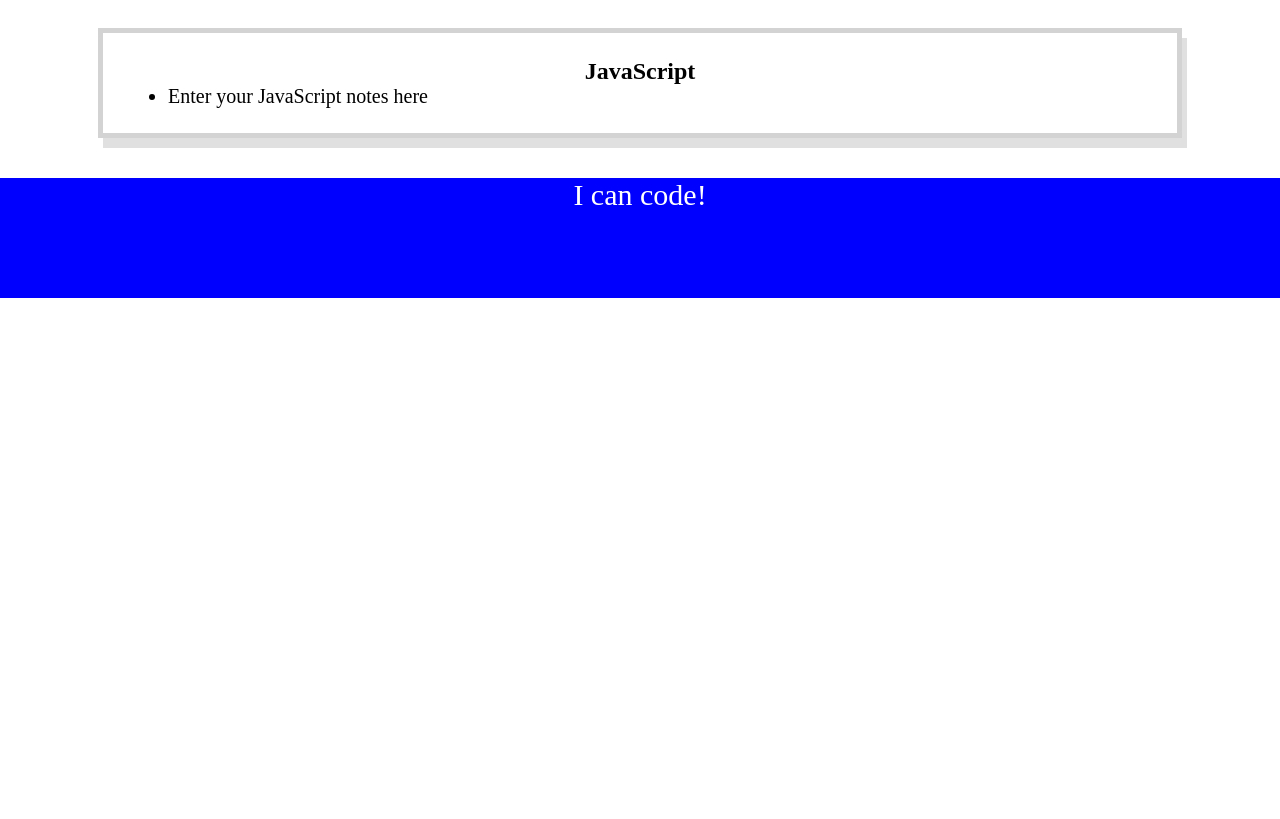
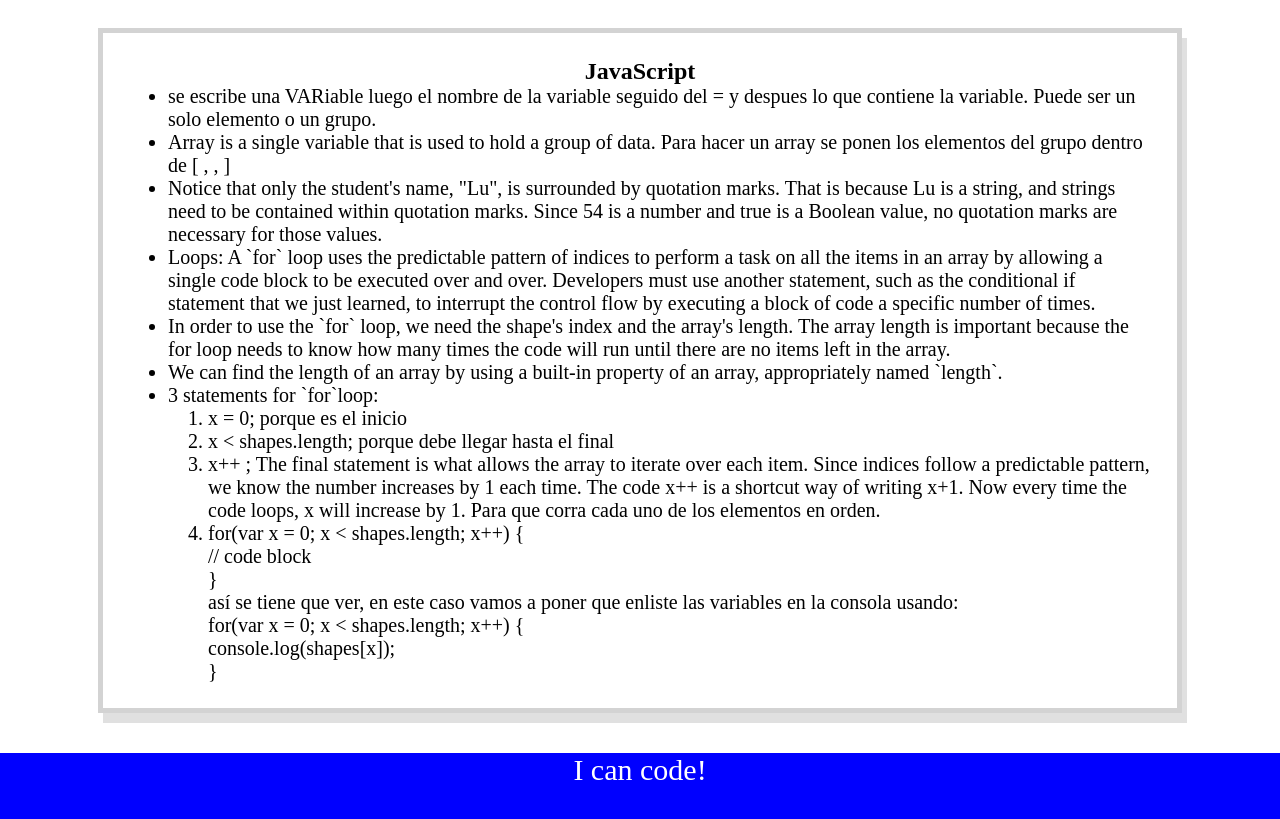
Before and after one commit to SolanoD94/prework-study-guide, a plain HTML site: page prework-study-guide/index.html in a window 1280 px wide. Shown: the part 1539-2358 px from the top of the page. Before the commit the page ends 1837 px from the top, so only its background shows below. Drawn offline with Linux system fonts and the light colour scheme.

Commit message:
added javascript to html

```diff
--- /dev/null
+++ b/prework-study-guide/assets/script.js
@@ -0,0 +1,19 @@
+var topics = ['HTML', 'CSS', 'Git', 'JavaScript'];
+
+for (var x = 0; x < topics.length; x++) {
+ console.log(topics[x]);
+}
+
+/*
+if (topic === 'HTML') {
+ console.log("Let's study HTML!");
+} else if (topic === 'CSS') {
+ console.log("Let's study CSS!");
+} else if (topic === 'Git') {
+ console.log("Let's study Git!");
+} else if (topic === 'JavaScript') {
+ console.log("Let's study JavaScript!");
+} else {
+ console.log('Please try again!');
+}
+*/
--- a/prework-study-guide/index.html
+++ b/prework-study-guide/index.html
@@ -11,6 +11,7 @@
     <header id="top" class="card">
       <h1>Prework Study Guide</h1>
       <img src="./assets/bowtie-cat.png" alt="Profile image of cat wearing a bow tie." />
+      <h2>Open the Console in Google Chrome Dev to see ConsolLog(topics) in action!</h2>
     </header>
     <main>
       <section class="card" id="html-section">
@@ -70,7 +71,26 @@
       <section class="card" id="javascript-section">
         <h2>JavaScript</h2>
         <ul>
-          <li>Enter your JavaScript notes here</li>
+          <li>se escribe una VARiable luego el nombre de la variable seguido del = y despues lo que contiene la variable. Puede ser un solo elemento o un grupo.</li>
+          <li>Array is a single variable that is used to hold a group of data. Para hacer un array se ponen los elementos del grupo dentro de [ , , ] </li>
+          <li>Notice that only the student's name, "Lu", is surrounded by quotation marks. That is because Lu is a string, and strings need to be contained within quotation marks. Since 54 is a number and true is a Boolean value, no quotation marks are necessary for those values. </li>
+          <li>Loops: A `for` loop uses the predictable pattern of indices to perform a task on all the items in an array by allowing a single code block to be executed over and over. Developers must use another statement, such as the conditional if statement that we just learned, to interrupt the control flow by executing a block of code a specific number of times.</li>
+          <li>In order to use the `for` loop, we need the shape's index and the array's length. The array length is important because the for loop needs to know how many times the code will run until there are no items left in the array. </li>
+          <li>We can find the length of an array by using a built-in property of an array, appropriately named `length`.</li>
+          <li>3 statements for `for`loop: </li>
+            <ol>
+              <li>x = 0; porque es el inicio</li>
+              <li>x < shapes.length; porque debe llegar hasta el final</li>
+              <li>x++ ; The final statement is what allows the array to iterate over each item. Since indices follow a predictable pattern, we know the number increases by 1 each time. The code x++ is a shortcut way of writing x+1. Now every time the code loops, x will increase by 1. Para que corra cada uno de los elementos en orden.</li>
+              <li>for(var x = 0; x < shapes.length; x++) {
+                <br> // code block
+               <br> }
+              <br>así se tiene que ver, en este caso vamos a poner que enliste las variables en la consola usando:
+            <br>for(var x = 0; x < shapes.length; x++) {
+             <br> console.log(shapes[x]);
+            <br> }
+          </li>
+            </ol>
         </ul>
       </section>
     </main>
@@ -78,5 +98,6 @@
     <footer>
       <p>I can code!</p>
     </footer>
+    <script src=" ./assets/script.js"></script>
   </body>
 </html>
```
